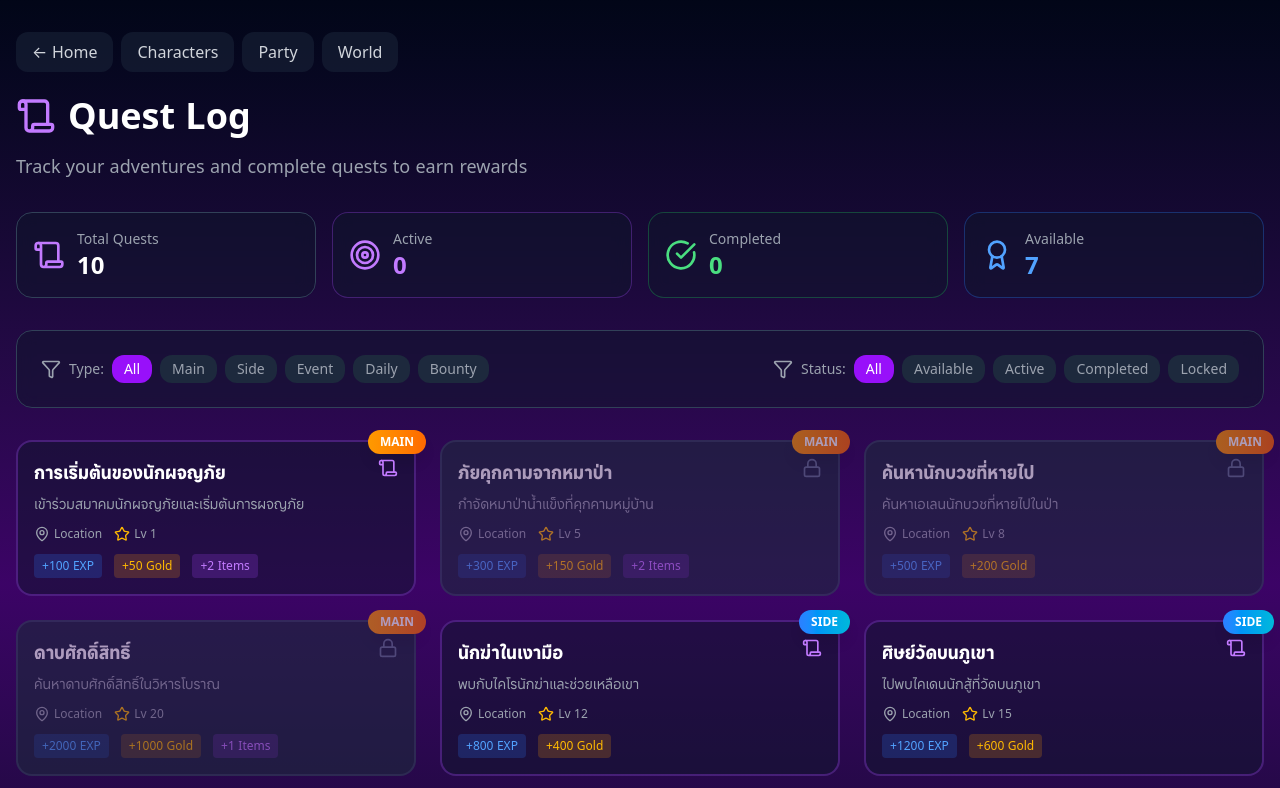
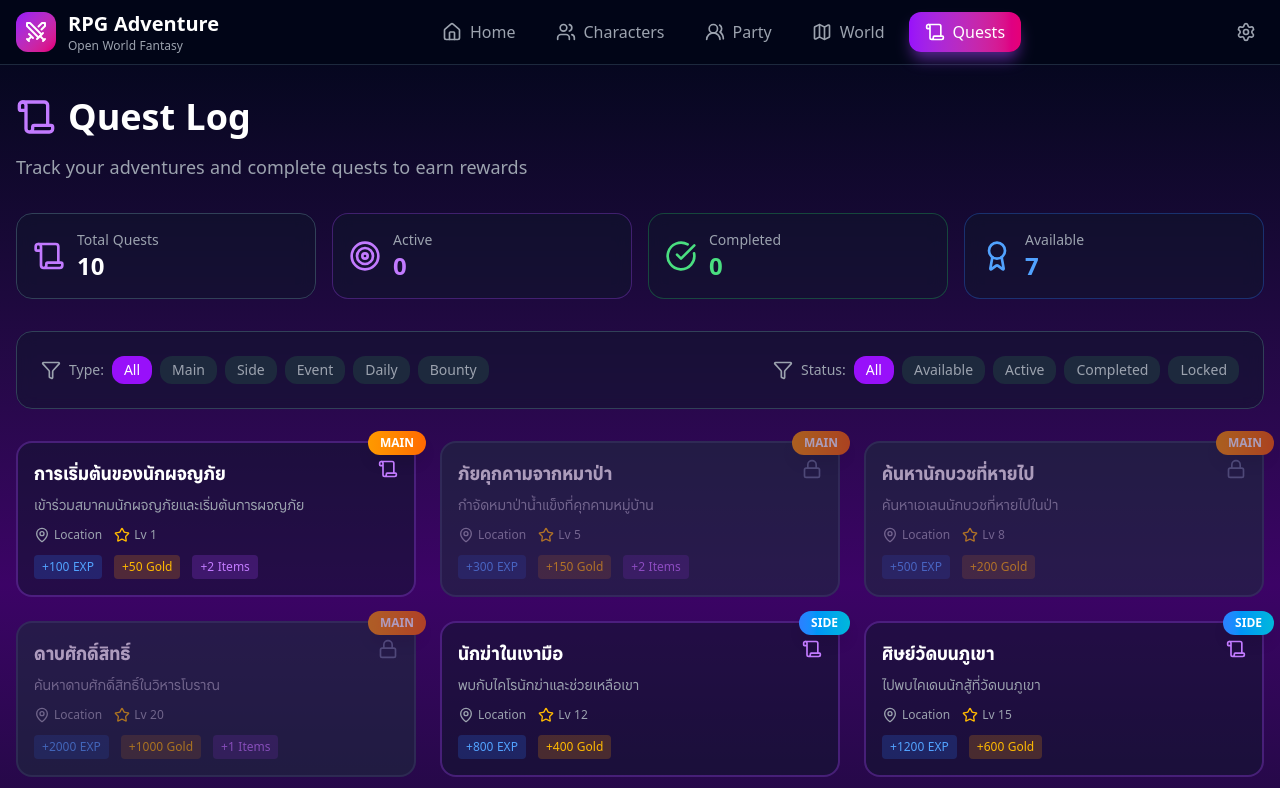
Before and after one commit to danya0365/rgp-open-world-adventure-nextjs, a Next.js app: page /quests in a window 1280 px wide. Shown: the top 788 px of the page. Built offline with nearby package versions, Linux system fonts and the light colour scheme.

Commit message:
feat: add global navigation system with responsive navbar and layout cleanup

```diff
--- a/src/presentation/components/characters/CharactersView.tsx
+++ b/src/presentation/components/characters/CharactersView.tsx
@@ -79,18 +79,8 @@ export function CharactersView({ initialViewModel }: CharactersViewProps) {
   }
 
   return (
-    <div className="min-h-screen bg-gradient-to-b from-slate-950 via-purple-950 to-slate-950 p-8">
+    <div className="min-h-screen p-8">
       <div className="max-w-7xl mx-auto">
-        {/* Navigation */}
-        <div className="mb-6 flex gap-2">
-          <Link
-            href="/"
-            className="px-4 py-2 bg-slate-800/50 hover:bg-slate-700/50 text-gray-300 rounded-lg transition-colors"
-          >
-            ← หน้าแรก
-          </Link>
-        </div>
-
         {/* Recruited Characters Summary */}
         {progress.recruitedCharacters.length > 0 && (
           <div className="mb-6 p-4 bg-gradient-to-r from-purple-900/30 to-pink-900/30 backdrop-blur-sm border border-purple-500/30 rounded-xl">
--- /dev/null
+++ b/src/presentation/components/layout/GameNavbar.tsx
@@ -0,0 +1,179 @@
+"use client";
+
+import Link from "next/link";
+import { usePathname } from "next/navigation";
+import {
+  Home,
+  Users,
+  UsersRound,
+  Map,
+  Scroll,
+  Swords,
+  Settings,
+  Menu,
+  X,
+} from "lucide-react";
+import { useState } from "react";
+
+interface NavItem {
+  name: string;
+  href: string;
+  icon: React.ReactNode;
+  description: string;
+}
+
+const navItems: NavItem[] = [
+  {
+    name: "Home",
+    href: "/",
+    icon: <Home className="w-5 h-5" />,
+    description: "หน้าหลัก",
+  },
+  {
+    name: "Characters",
+    href: "/characters",
+    icon: <Users className="w-5 h-5" />,
+    description: "ตัวละคร",
+  },
+  {
+    name: "Party",
+    href: "/party",
+    icon: <UsersRound className="w-5 h-5" />,
+    description: "จัดการทีม",
+  },
+  {
+    name: "World",
+    href: "/world",
+    icon: <Map className="w-5 h-5" />,
+    description: "แผนที่โลก",
+  },
+  {
+    name: "Quests",
+    href: "/quests",
+    icon: <Scroll className="w-5 h-5" />,
+    description: "เควส",
+  },
+  // {
+  //   name: "Battle",
+  //   href: "/battle",
+  //   icon: <Swords className="w-5 h-5" />,
+  //   description: "การต่อสู้",
+  // },
+  // {
+  //   name: "Inventory",
+  //   href: "/inventory",
+  //   icon: <Package className="w-5 h-5" />,
+  //   description: "กระเป๋า",
+  // },
+];
+
+export function GameNavbar() {
+  const pathname = usePathname();
+  const [isMobileMenuOpen, setIsMobileMenuOpen] = useState(false);
+
+  const isActive = (href: string) => {
+    if (href === "/") {
+      return pathname === "/";
+    }
+    return pathname.startsWith(href);
+  };
+
+  return (
+    <nav className="sticky top-0 z-50 bg-slate-950/95 backdrop-blur-sm border-b border-slate-800">
+      <div className="container mx-auto px-4">
+        <div className="flex items-center justify-between h-16">
+          {/* Logo */}
+          <Link href="/" className="flex items-center gap-3 group">
+            <div className="w-10 h-10 bg-gradient-to-br from-purple-600 to-pink-600 rounded-lg flex items-center justify-center group-hover:scale-110 transition-transform">
+              <Swords className="w-6 h-6 text-white" />
+            </div>
+            <div className="hidden md:block">
+              <h1 className="text-xl font-bold text-white">RPG Adventure</h1>
+              <p className="text-xs text-gray-400">Open World Fantasy</p>
+            </div>
+          </Link>
+
+          {/* Desktop Navigation */}
+          <div className="hidden md:flex items-center gap-2">
+            {navItems.map((item) => (
+              <Link
+                key={item.href}
+                href={item.href}
+                className={`flex items-center gap-2 px-4 py-2 rounded-lg transition-all ${
+                  isActive(item.href)
+                    ? "bg-gradient-to-r from-purple-600 to-pink-600 text-white shadow-lg shadow-purple-500/50"
+                    : "text-gray-400 hover:text-white hover:bg-slate-800"
+                }`}
+                title={item.description}
+              >
+                {item.icon}
+                <span className="font-medium">{item.name}</span>
+              </Link>
+            ))}
+          </div>
+
+          {/* Settings Button (Desktop) */}
+          <div className="hidden md:flex items-center gap-2">
+            <Link
+              href="/components-demo"
+              className="p-2 text-gray-400 hover:text-white hover:bg-slate-800 rounded-lg transition-colors"
+              title="Components Demo"
+            >
+              <Settings className="w-5 h-5" />
+            </Link>
+          </div>
+
+          {/* Mobile Menu Button */}
+          <button
+            onClick={() => setIsMobileMenuOpen(!isMobileMenuOpen)}
+            className="md:hidden p-2 text-gray-400 hover:text-white hover:bg-slate-800 rounded-lg transition-colors"
+          >
+            {isMobileMenuOpen ? (
+              <X className="w-6 h-6" />
+            ) : (
+              <Menu className="w-6 h-6" />
+            )}
+          </button>
+        </div>
+
+        {/* Mobile Navigation */}
+        {isMobileMenuOpen && (
+          <div className="md:hidden py-4 border-t border-slate-800">
+            <div className="flex flex-col gap-2">
+              {navItems.map((item) => (
+                <Link
+                  key={item.href}
+                  href={item.href}
+                  onClick={() => setIsMobileMenuOpen(false)}
+                  className={`flex items-center gap-3 px-4 py-3 rounded-lg transition-all ${
+                    isActive(item.href)
+                      ? "bg-gradient-to-r from-purple-600 to-pink-600 text-white"
+                      : "text-gray-400 hover:text-white hover:bg-slate-800"
+                  }`}
+                >
+                  {item.icon}
+                  <div className="flex-1">
+                    <p className="font-medium">{item.name}</p>
+                    <p className="text-xs opacity-75">{item.description}</p>
+                  </div>
+                </Link>
+              ))}
+              <div className="border-t border-slate-800 my-2"></div>
+              <Link
+                href="/components-demo"
+                onClick={() => setIsMobileMenuOpen(false)}
+                className="flex items-center gap-3 px-4 py-3 rounded-lg text-gray-400 hover:text-white hover:bg-slate-800 transition-all"
+              >
+                <Settings className="w-5 h-5" />
+                <div className="flex-1">
+                  <p className="font-medium">Components Demo</p>
+                  <p className="text-xs opacity-75">ตัวอย่าง Components</p>
+                </div>
+              </Link>
+            </div>
+          </div>
+        )}
+      </div>
+    </nav>
+  );
+}
--- a/src/presentation/components/layout/MainLayout.tsx
+++ b/src/presentation/components/layout/MainLayout.tsx
@@ -1,14 +1,17 @@
+import { GameNavbar } from "./GameNavbar";
+
 interface MainLayoutProps {
   children: React.ReactNode;
 }
 
 /**
  * Main Layout Component
- * Wraps all pages with Navbar and Footer
+ * Wraps all pages with GameNavbar
  */
 export function MainLayout({ children }: MainLayoutProps) {
   return (
-    <div className="flex flex-col min-h-screen">
+    <div className="flex flex-col min-h-screen bg-gradient-to-b from-slate-950 via-purple-950 to-slate-950">
+      <GameNavbar />
       <main className="flex-1">{children}</main>
     </div>
   );
--- a/src/presentation/components/party/PartyView.tsx
+++ b/src/presentation/components/party/PartyView.tsx
@@ -235,24 +235,8 @@ export function PartyView({ initialViewModel }: PartyViewProps) {
   };
 
   return (
-    <div className="min-h-screen bg-gradient-to-b from-slate-950 via-purple-950 to-slate-950 p-8">
+    <div className="min-h-screen p-8">
       <div className="max-w-7xl mx-auto">
-        {/* Navigation */}
-        <div className="mb-6 flex gap-2">
-          <Link
-            href="/"
-            className="px-4 py-2 bg-slate-800/50 hover:bg-slate-700/50 text-gray-300 rounded-lg transition-colors"
-          >
-            ← หน้าแรก
-          </Link>
-          <Link
-            href="/characters"
-            className="px-4 py-2 bg-slate-800/50 hover:bg-slate-700/50 text-gray-300 rounded-lg transition-colors"
-          >
-            ← ตัวละคร
-          </Link>
-        </div>
-
         {/* Header */}
         <div className="mb-8">
           <div className="flex items-center gap-3 mb-4">
--- a/src/presentation/components/quest/QuestView.tsx
+++ b/src/presentation/components/quest/QuestView.tsx
@@ -5,9 +5,8 @@ import { QuestViewModel } from "@/src/presentation/presenters/quest/QuestPresent
 import { useQuestPresenter } from "@/src/presentation/presenters/quest/useQuestPresenter";
 import { QuestCard } from "./QuestCard";
 import { QuestDetail } from "./QuestDetail";
-import { Quest, QuestType, QuestStatus } from "@/src/domain/types/quest.types";
+import { Quest } from "@/src/domain/types/quest.types";
 import { Scroll, Filter, Search, Award, Target, CheckCircle } from "lucide-react";
-import Link from "next/link";
 
 interface QuestViewProps {
   initialViewModel?: QuestViewModel;
@@ -78,36 +77,8 @@ export function QuestView({ initialViewModel }: QuestViewProps) {
   }
 
   return (
-    <div className="min-h-screen bg-gradient-to-b from-slate-950 via-purple-950 to-slate-950">
+    <div className="min-h-screen">
       <div className="container mx-auto px-4 py-8 max-w-7xl">
-        {/* Navigation */}
-        <div className="mb-6 flex gap-2">
-          <Link
-            href="/"
-            className="px-4 py-2 bg-slate-800/50 hover:bg-slate-700/50 text-gray-300 rounded-lg transition-colors"
-          >
-            ← Home
-          </Link>
-          <Link
-            href="/characters"
-            className="px-4 py-2 bg-slate-800/50 hover:bg-slate-700/50 text-gray-300 rounded-lg transition-colors"
-          >
-            Characters
-          </Link>
-          <Link
-            href="/party"
-            className="px-4 py-2 bg-slate-800/50 hover:bg-slate-700/50 text-gray-300 rounded-lg transition-colors"
-          >
-            Party
-          </Link>
-          <Link
-            href="/world"
-            className="px-4 py-2 bg-slate-800/50 hover:bg-slate-700/50 text-gray-300 rounded-lg transition-colors"
-          >
-            World
-          </Link>
-        </div>
-
         {/* Header */}
         <div className="mb-8">
           <div className="flex items-center gap-3 mb-4">
--- a/src/presentation/components/world/WorldView.tsx
+++ b/src/presentation/components/world/WorldView.tsx
@@ -140,30 +140,8 @@ export function WorldView({ initialViewModel }: WorldViewProps) {
     : viewModel.rootLocations;
 
   return (
-    <div className="min-h-screen bg-gradient-to-b from-slate-950 via-purple-950 to-slate-950 p-8">
+    <div className="min-h-screen p-8">
       <div className="max-w-7xl mx-auto">
-        {/* Navigation */}
-        <div className="mb-6 flex flex-wrap gap-2">
-          <Link
-            href="/"
-            className="px-4 py-2 bg-slate-800/50 hover:bg-slate-700/50 text-gray-300 rounded-lg transition-colors"
-          >
-            ← หน้าแรก
-          </Link>
-          <Link
-            href="/characters"
-            className="px-4 py-2 bg-slate-800/50 hover:bg-slate-700/50 text-gray-300 rounded-lg transition-colors"
-          >
-            ตัวละคร
-          </Link>
-          <Link
-            href="/party"
-            className="px-4 py-2 bg-slate-800/50 hover:bg-slate-700/50 text-gray-300 rounded-lg transition-colors"
-          >
-            ทีม
-          </Link>
-        </div>
-
         {/* Party Display */}
         <div className="mb-6 p-4 bg-gradient-to-r from-purple-900/30 to-pink-900/30 backdrop-blur-sm border border-purple-500/30 rounded-xl">
           <div className="flex items-center justify-between">
```
Also changed, not shown: 1 other file (tests, documents, lock files or other folders).
